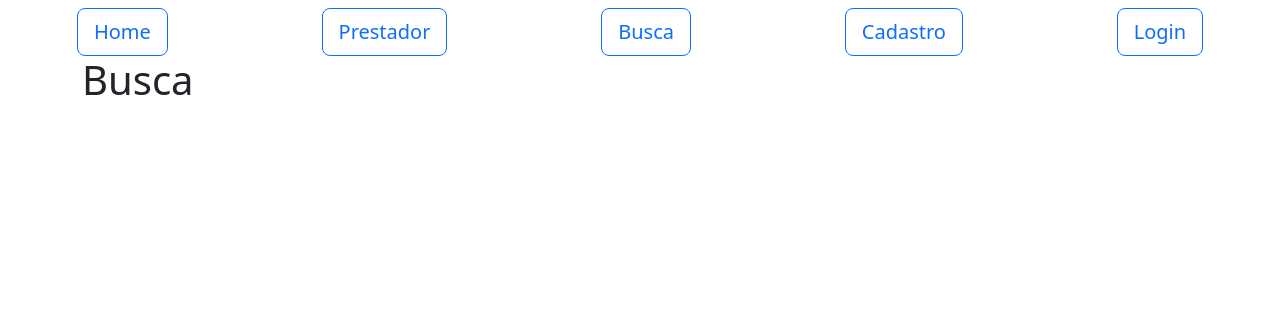
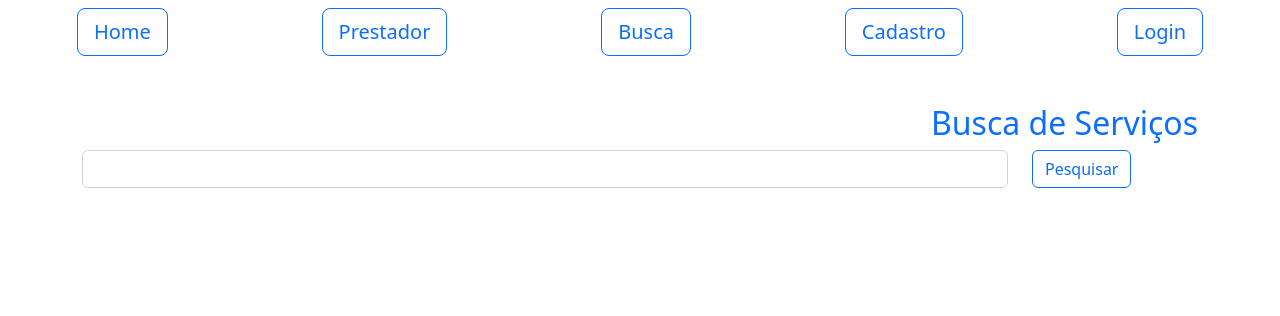
Before and after one commit to jeansaraujo/Achenos, a PHP site: page /index.php?page=busca in a window 1280 px wide. Shown: the top 316 px of the page. Run offline with PHP 8.4, Linux system fonts and the light colour scheme.

Commit message:
Aula 14-06-2022 (parte 01)

```diff
--- a/pages/busca.php
+++ b/pages/busca.php
@@ -1,3 +1,64 @@
-<h1>
-    Busca
-</h1>
+<div class="row">
+    <div class="col">
+        <p class="text-primary text-end h2 mt-5">Busca de Serviços</p>
+    </div>
+</div>
+<form>
+    <div class="row">
+        <div class="col-10">
+            <input type="text" name="busca" class="form-control">
+            <input type="hidden" name="page" value="busca">
+        </div>
+        <div class="col-2">
+            <button class="btn btn-outline-primary">
+                Pesquisar
+            </button>
+        </div>
+    </div>
+</form>
+<?php
+    if(isset($_GET['busca'])){
+        echo"
+        <div class='row'>
+            <div class='col'>
+                <table class='table table-striped mt-3'>
+                    <thead class='table-dark'>
+                        <tr>
+                            <td class='text-center'>Id</td>
+                            <td class='text-center'>Nome</td>
+                            <td class='text-center'>Email</td>
+                            <td class='text-center'>Contato</td>
+                            <td class='text-center'>Serviço</td>
+                        </tr>
+                    </thead>
+                    <tbody>
+        ";
+                    $conexao = new PDO("mysql:dbname=senac;host=localhost","root","");
+                    $pesquisa = $conexao->prepare("SELECT * FROM prestador WHERE servico LIKE :BUSCA OR nome LIKE :BUSCA");
+                    $busca = $_GET['busca'];
+                    $busca = "%".$busca."%";
+                    $pesquisa->bindParam(":BUSCA",$busca);
+                    $pesquisa->execute();
+                    $resultado = $pesquisa->fetchAll(PDO::FETCH_ASSOC);
+
+                    foreach($resultado as $r){
+                        echo "
+                        <tr>
+                            <td>".$r['id']."</td>
+                            <td>".$r['nome']."</td>
+                            <td>".$r['email']."</td>
+                            <td>".$r['contato']."</td>
+                            <td>".$r['servico']."</td>
+                        </tr>";
+                    }
+
+
+    }
+    echo"
+        </tbody>
+            </table>
+        </div>
+    </div>
+    ";
+
+?>
```
Also changed, not shown: pages/prestador.php (+41 -3 lines).
